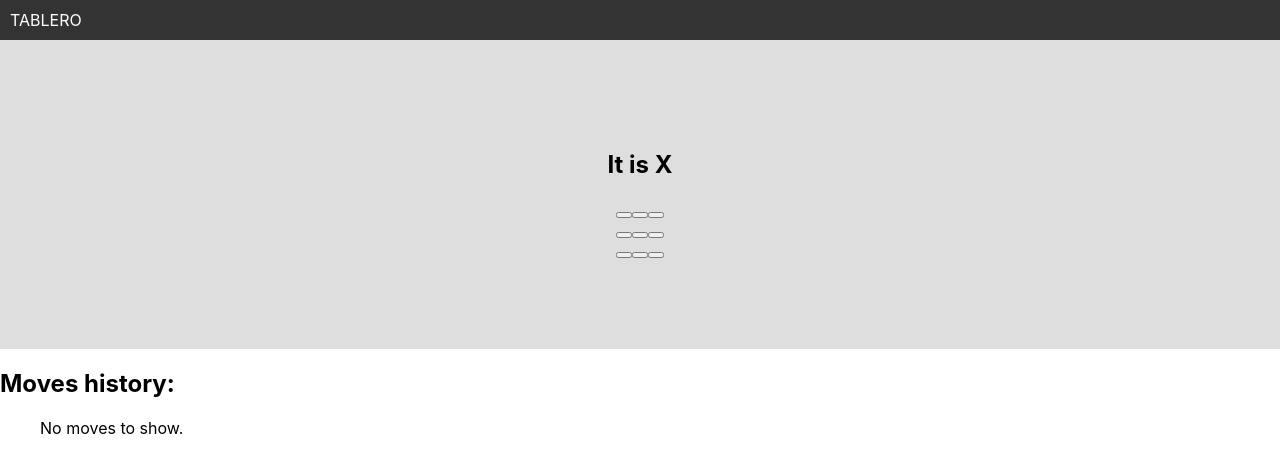
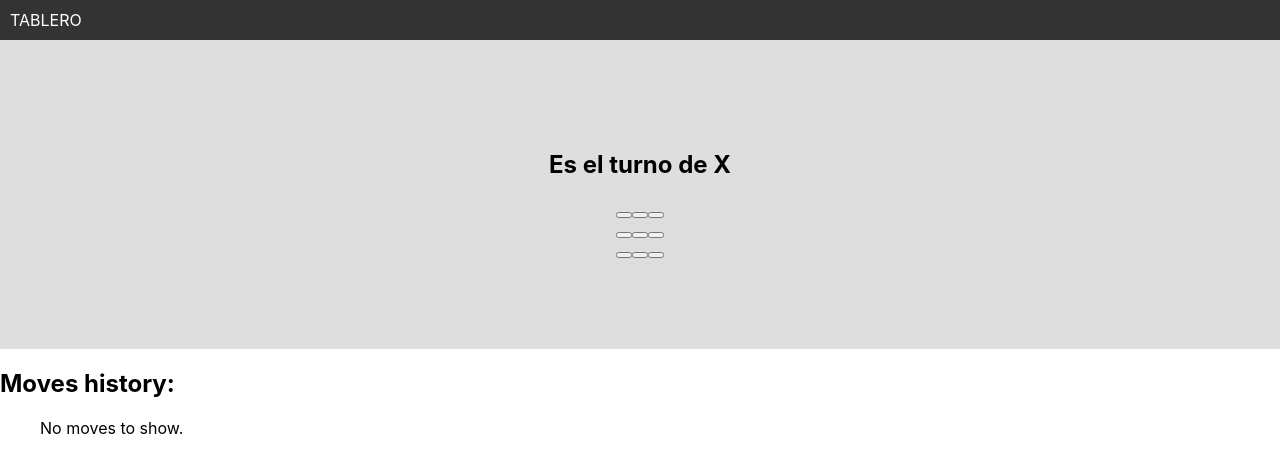
Before and after one commit to axelobscura/TIC-TAE-GO, a React (Create React App) app in the folder tic-tac-go/: page /board in a window 1280 px wide. Shown: the top 472 px of the page. Built offline with nearby package versions, Linux system fonts and the light colour scheme.

Commit message:
Cambiar textos

```diff
--- a/tic-tac-go/src/components/board.jsx
+++ b/tic-tac-go/src/components/board.jsx
@@ -59,7 +59,7 @@ export class Board extends Component {
             status = "Game Drawn!";
             this.storage.update(['Game Drawn'])
         } else {
-            status = `It is ${[this.state.xIsNext ? 'X' : 'O']}`
+            status = `Es el turno de ${[this.state.xIsNext ? 'X' : 'O']}`
         }
         return (
             <>
```
